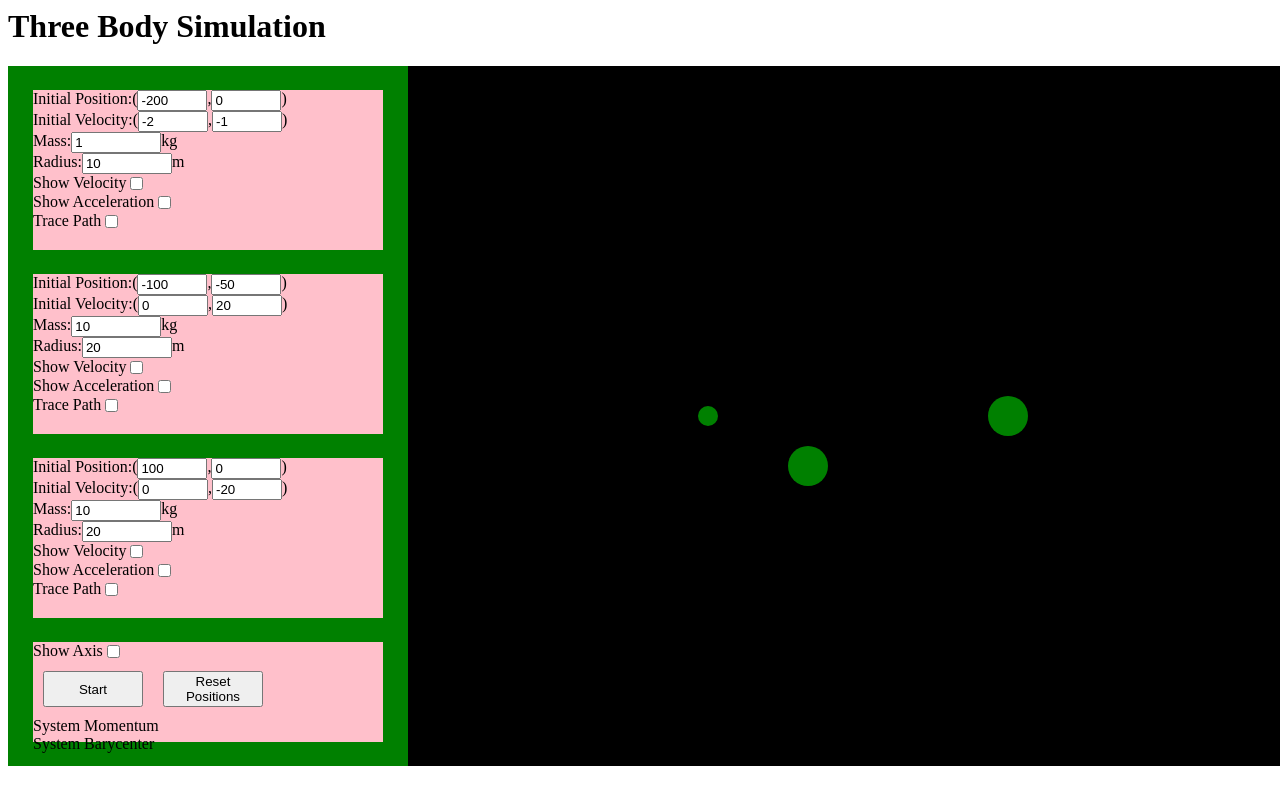
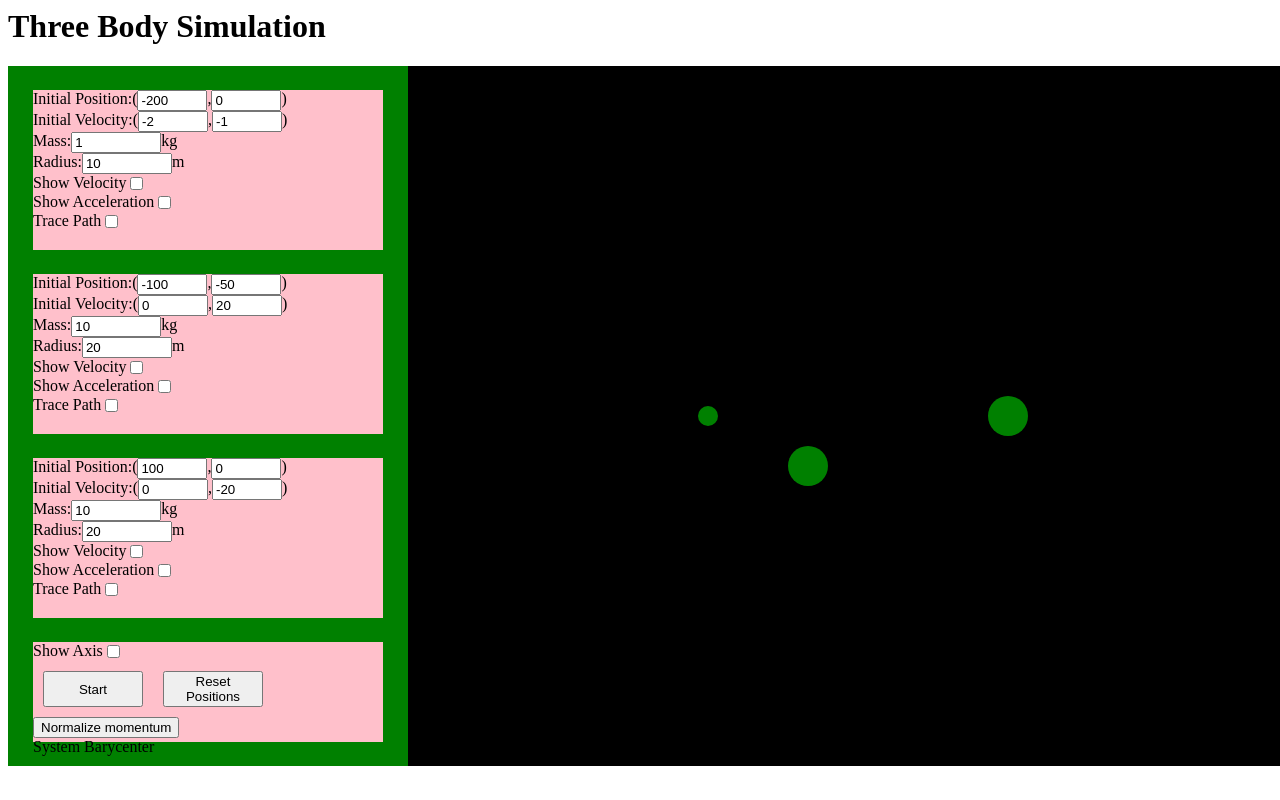
Before and after one commit to echentw/three-body, a React app: page / in a window 1280 px wide. Shown: the top 800 px of the page. Built offline with nearby package versions, Linux system fonts and the light colour scheme.

Commit message:
conserve momentum ish

```diff
--- a/src/Axis.ts
+++ b/src/Axis.ts
@@ -1,5 +1,5 @@
 import * as Konva from 'konva';
-import { Point } from './Planet';
+import { Point } from './Physics';
 
 export class Axis {
   public width: number;
--- /dev/null
+++ b/src/Physics.ts
@@ -0,0 +1,8 @@
+export type Vector = {
+  x: number;
+  y: number;
+};
+
+export type Point = Vector;
+export type Velocity = Vector;
+export type Acceleration = Vector;
--- a/src/Planet.ts
+++ b/src/Planet.ts
@@ -1,14 +1,11 @@
 import * as Konva from 'konva';
 import { VisualizationFlags } from './main';
-
-export type Vector = {
-  x: number;
-  y: number;
-};
-
-export type Point = Vector;
-export type Velocity = Vector;
-export type Acceleration = Vector;
+import {
+  Vector,
+  Point,
+  Velocity,
+  Acceleration,
+} from './Physics';
 
 export type PlanetProperties = {
   radius: number,
@@ -41,16 +38,6 @@ export class Planet {
     this.mass = config.properties.mass;
     this.acceleration = { x: 0, y: 0 };
     this.flags = config.flags;
-  }
-
-  setInitialConditions(conditions: PlanetInitialConditions) {
-    this.position = conditions.position;
-    this.velocity = conditions.velocity;
-  }
-
-  setProperties(properties: PlanetProperties) {
-    this.radius = properties.radius;
-    this.mass = properties.mass;
   }
 
   setFlags(flags: VisualizationFlags) {
--- a/src/Simulator.ts
+++ b/src/Simulator.ts
@@ -1,9 +1,10 @@
 import * as Konva from 'konva';
 import { Planet } from './Planet';
+import { ThreeBodySystem } from './ThreeBodySystem';
 import { Axis } from './Axis';
 
 export class Simulator {
-  private planets: Planet[];
+  private threeBodySystem: ThreeBodySystem;
   private axis: Axis;
 
   private stage: Konva.Stage;
@@ -13,7 +14,9 @@ export class Simulator {
   private mainLayer: Konva.Layer;
   private vectorsLayer: Konva.Layer;
 
-  constructor() {
+  constructor(system: ThreeBodySystem) {
+    this.threeBodySystem = system;
+
     this.stage = new Konva.Stage({
       container: 'canvas',
       width: 1000,
@@ -44,10 +47,6 @@ export class Simulator {
     this.stage.add(this.vectorsLayer);
 
     this.backgroundLayer.draw();
-  }
-
-  attachPlanets(planets: Planet[]) {
-    this.planets = planets;
   }
 
   clearPaths() {
@@ -82,7 +81,9 @@ export class Simulator {
     this.mainLayer.removeChildren();
     this.vectorsLayer.removeChildren();
 
-    this.planets.forEach(planet => {
+    const planets = this.threeBodySystem.getPlanets();
+
+    planets.forEach(planet => {
       const group = planet.getKonvaGroup();
       group.x(this.stage.getWidth() / 2);
       group.y(this.stage.getHeight() / 2);
@@ -91,7 +92,7 @@ export class Simulator {
     });
 
     // Trace paths
-    this.planets.filter(planet => planet.flags.showPath).forEach(planet => {
+    planets.filter(planet => planet.flags.showPath).forEach(planet => {
       const poop = planet.getKonvaPoop();
       poop.x(this.stage.getWidth() / 2);
       poop.y(this.stage.getHeight() / 2);
@@ -101,7 +102,7 @@ export class Simulator {
     });
 
     // Velocity vectors
-    this.planets.filter(planet => planet.flags.showVelocity).forEach(planet => {
+    planets.filter(planet => planet.flags.showVelocity).forEach(planet => {
       const vector = planet.getKonvaVelocityVector();
       vector.x(this.stage.getWidth() / 2);
       vector.y(this.stage.getHeight() / 2);
@@ -110,7 +111,7 @@ export class Simulator {
     });
 
     // Acceleration Vectors
-    this.planets.filter(planet => planet.flags.showAcceleration).forEach(planet => {
+    planets.filter(planet => planet.flags.showAcceleration).forEach(planet => {
       const vector = planet.getKonvaAccelerationVector();
       vector.x(this.stage.getWidth() / 2);
       vector.y(this.stage.getHeight() / 2);
--- /dev/null
+++ b/src/ThreeBodySystem.ts
@@ -0,0 +1,66 @@
+import {
+  Planet,
+  PlanetConfig,
+} from './Planet';
+import { Vector } from './Physics';
+import { VisualizationFlags } from './main';
+
+export class ThreeBodySystem {
+  private planets: Planet[];
+  private momentumNormalized: boolean;
+
+  constructor(configs: PlanetConfig[]) {
+    this.reset(configs);
+  }
+
+  reset(configs: PlanetConfig[]) {
+    const configsCopy = JSON.parse(JSON.stringify(configs)) as PlanetConfig[];
+    this.planets = configsCopy.map(config => new Planet(config));
+    this.planets.forEach(planet => {
+      const others = this.planets.filter(other => other !== planet);
+      planet.updateAcceleration(others);
+    });
+
+    this.momentumNormalized = false;
+  }
+
+  step(): void {
+    this.planets.forEach(planet => {
+      const otherPlanets = this.planets.filter(otherPlanet => otherPlanet !== planet);
+      planet.update(otherPlanets);
+    });
+
+    if (this.momentumNormalized) {
+      this.normalizeMomentum();
+    }
+  }
+
+  updateFlags(planetId: number, flags: VisualizationFlags) {
+    this.planets[planetId].setFlags(flags);
+  }
+
+  normalizeMomentum(): void {
+    const systemMomentum = this.planets.reduce((momentum: Vector, planet: Planet) => ({
+      x: momentum.x + (planet.mass * planet.velocity.x),
+      y: momentum.y + (planet.mass * planet.velocity.y),
+    }), { x: 0, y: 0 });
+
+    const systemMass = this.planets.reduce((mass: number, planet: Planet) => mass + planet.mass, 0);
+
+    const adjustment: Vector = {
+      x: -systemMomentum.x / systemMass,
+      y: -systemMomentum.y / systemMass,
+    };
+
+    this.planets.forEach(planet => {
+      planet.velocity.x += adjustment.x;
+      planet.velocity.y += adjustment.y;
+    });
+
+    this.momentumNormalized = true;
+  }
+
+  getPlanets(): Planet[] {
+    return this.planets;
+  }
+}
--- a/src/components/GlobalConfigComponent.tsx
+++ b/src/components/GlobalConfigComponent.tsx
@@ -5,10 +5,12 @@ import { CheckBox } from './CheckBox';
 interface ComponentProps {
   togglePlayPause: (play: boolean) => void;
   toggleAxis: (on: boolean) => void;
+  toggleMomentumNormalization: (normalized: boolean) => void;
   resetPositions: () => void;
 
   showAxis: boolean;
   playing: boolean;
+  momentumNormalized: boolean;
 }
 
 export class GlobalConfigComponent extends React.Component<ComponentProps> {
@@ -28,7 +30,9 @@ export class GlobalConfigComponent extends React.Component<ComponentProps> {
           </button>
         </div>
         <div className="system-momentum">
-          System Momentum
+          <button onClick={() => this.props.toggleMomentumNormalization(!this.props.momentumNormalized)}>
+            { this.props.momentumNormalized ? 'Momentum normalized!' : 'Normalize momentum' }
+          </button>
         </div>
         <div className="system-barycenter">
           System Barycenter
--- a/src/components/SideBar.tsx
+++ b/src/components/SideBar.tsx
@@ -11,10 +11,12 @@ interface SideBarComponentProps {
   updatePlanetConfigs: (configs: PlanetConfig[]) => void;
   toggleAxis: (showAxis: boolean) => void;
   togglePlayPause: (playing: boolean) => void;
+  toggleMomentumNormalization: (normalized: boolean) => void;
   resetPositions: () => void;
 
   playing: boolean;
   showAxis: boolean;
+  momentumNormalized: boolean;
 }
 
 interface SideBarComponentState {
@@ -145,9 +147,11 @@ export class SideBarComponent extends React.Component<SideBarComponentProps, Sid
         <GlobalConfigComponent
           togglePlayPause={this.props.togglePlayPause}
           toggleAxis={this.props.toggleAxis}
+          toggleMomentumNormalization={this.props.toggleMomentumNormalization}
           resetPositions={this.props.resetPositions}
           showAxis={this.props.showAxis}
           playing={this.props.playing}
+          momentumNormalized={this.props.momentumNormalized}
         />
       </div>
     );
--- a/src/main.tsx
+++ b/src/main.tsx
@@ -4,9 +4,9 @@ import {
   PlanetConfig,
   PlanetInitialConditions,
   PlanetProperties,
-  Point,
-  Velocity,
 } from './Planet';
+import { Point, Velocity } from './Physics';
+import { ThreeBodySystem } from './ThreeBodySystem';
 import { planetConfigs } from './initialConfig';
 
 export type VisualizationFlags = {
@@ -15,23 +15,16 @@ export type VisualizationFlags = {
   showPath: boolean;
 };
 
-let planets: Planet[];
-const simulator = new Simulator();
+const system = new ThreeBodySystem(planetConfigs);
+const simulator = new Simulator(system);
 
-const initializeWorld = () => {
-  const configsCopy = JSON.parse(JSON.stringify(planetConfigs)) as PlanetConfig[];
-  planets = configsCopy.map(config => new Planet(config));
-  planets.forEach(planet => {
-    const others = planets.filter(other => other !== planet);
-    planet.updateAcceleration(others);
-  });
-
-  simulator.attachPlanets(planets);
+const initializeWorld = (configs: PlanetConfig[]) => {
+  system.reset(configs);
   simulator.clearPaths();
   simulator.draw();
 };
 
-initializeWorld();
+initializeWorld(planetConfigs);
 
 import * as React from 'react';
 import * as ReactDOM from 'react-dom';
@@ -41,12 +34,14 @@ import './styles.scss';
 interface ComponentState {
   playing: boolean;
   showAxis: boolean;
+  momentumNormalized: boolean;
 }
 
 class Controller extends React.Component<{}, ComponentState> {
   state = {
     playing: false,
     showAxis: true,
+    momentumNormalized: false,
   }
 
   mainLoop = () => {
@@ -58,26 +53,17 @@ class Controller extends React.Component<{}, ComponentState> {
   }
 
   updateFlags = (planetId: number, flags: VisualizationFlags) => {
-    planets[planetId].setFlags(flags);
+    system.updateFlags(planetId, flags);
     simulator.draw();
   }
 
   updatePlanetStates = () => {
-    planets.forEach(planet => {
-      const otherPlanets = planets.filter(otherPlanet => otherPlanet !== planet);
-      planet.update(otherPlanets);
-    });
+    system.step();
   }
 
   updatePlanetConfigs = (viewConfigs: PlanetConfig[]) => {
-    const configs = JSON.parse(JSON.stringify(viewConfigs)) as PlanetConfig[];
-    this.setState({ playing: false }, () => {
-      for (let i = 0; i < planets.length; ++i) {
-        planets[i].setInitialConditions(configs[i].initialConditions);
-        planets[i].setProperties(configs[i].properties);
-        planets[i].setFlags(configs[i].flags);
-      }
-      simulator.draw();
+    this.setState({ playing: false, momentumNormalized: false }, () => {
+      initializeWorld(viewConfigs);
     });
   }
 
@@ -94,9 +80,17 @@ class Controller extends React.Component<{}, ComponentState> {
     });
   }
 
+  toggleMomentumNormalization = (normalized: boolean) => {
+    this.setState({ momentumNormalized: normalized }, () => {
+      if (this.state.momentumNormalized) {
+        system.normalizeMomentum();
+      }
+    });
+  }
+
   resetPositions = () => {
-    this.setState({ playing: false }, () => {
-      initializeWorld();
+    this.setState({ playing: false, momentumNormalized: false }, () => {
+      initializeWorld(planetConfigs);
     });
   }
 
@@ -108,9 +102,11 @@ class Controller extends React.Component<{}, ComponentState> {
           updatePlanetConfigs={this.updatePlanetConfigs}
           toggleAxis={this.toggleAxis}
           togglePlayPause={this.togglePlayPause}
+          toggleMomentumNormalization={this.toggleMomentumNormalization}
           resetPositions={this.resetPositions}
           playing={this.state.playing}
           showAxis={this.state.showAxis}
+          momentumNormalized={this.state.momentumNormalized}
         />
       </div>
     );
```
